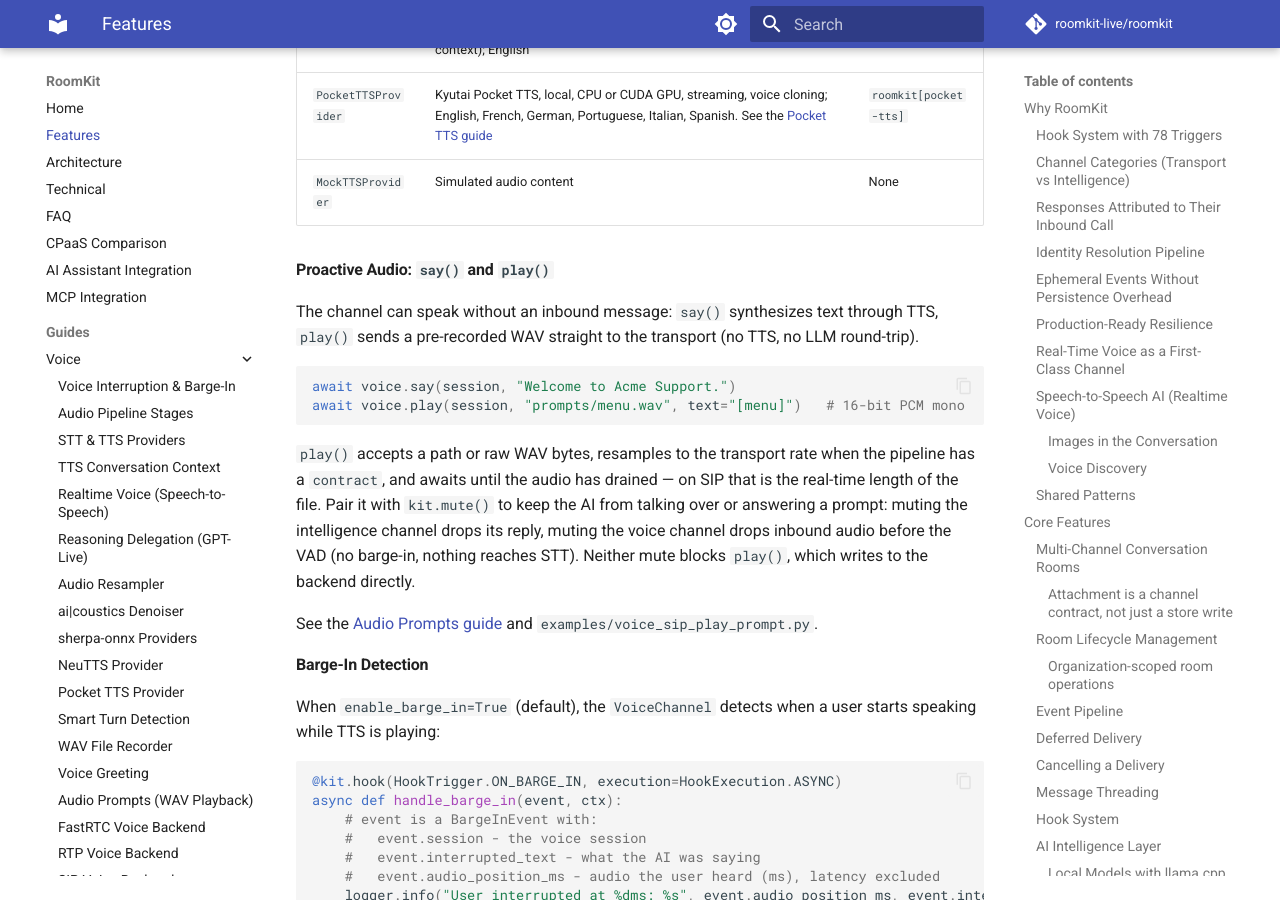
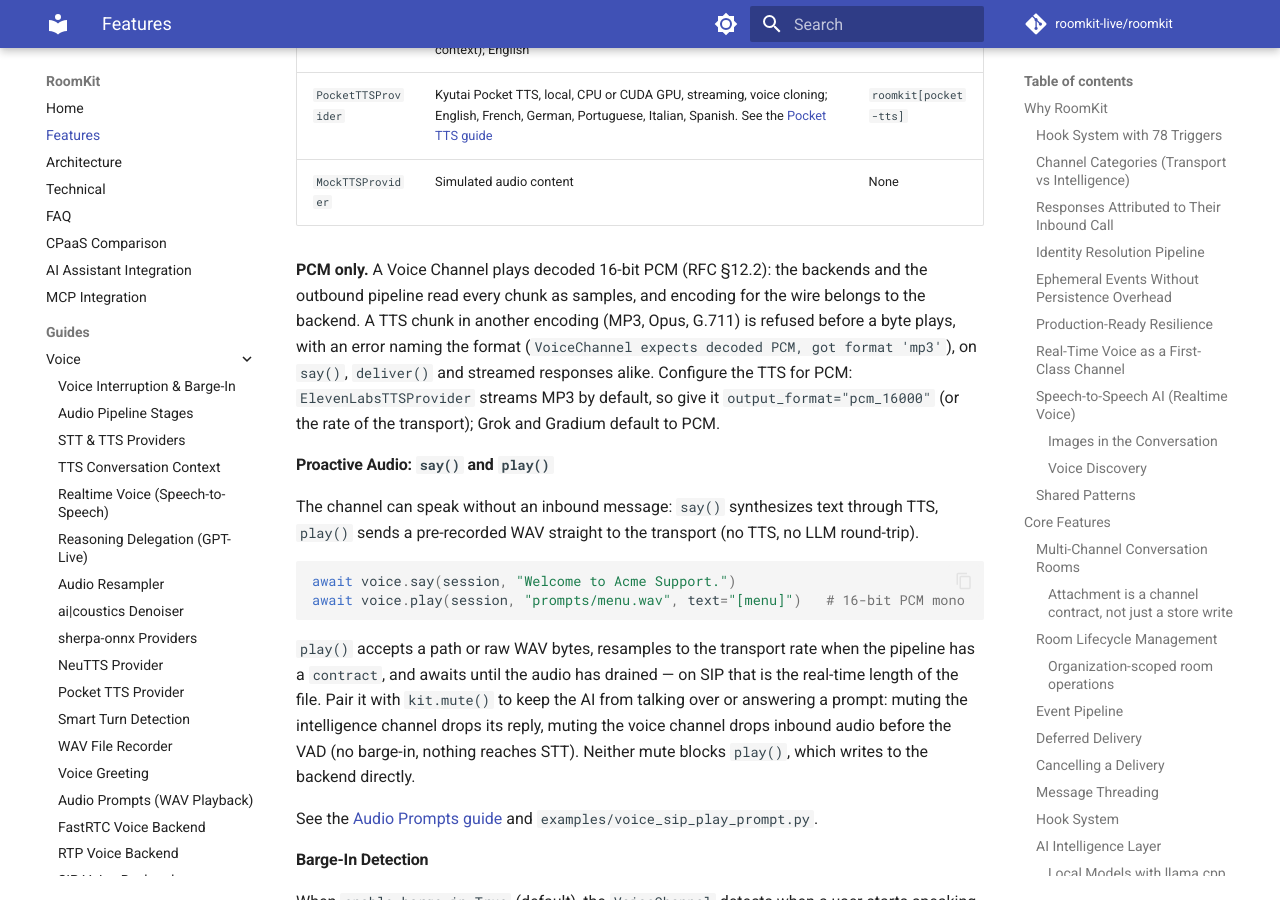
Before and after one commit to roomkit-live/roomkit-docs, an MkDocs documentation site: the page built from docs/features.md, in a window 1280 px wide and 900 px high, scrolled down 64771 px. Built offline with MkDocs 1.6.1 and Material for MkDocs 9.7.7, drawn with Linux system fonts in a browser that asks for light colours; comment, search, counter and statistics services are not loaded; some of the changed text lies outside the part shown.

Commit message:
docs(voice): a VoiceChannel plays PCM only and refuses an MP3, Opus or G.711 TTS chunk; ElevenLabs on a VoiceChannel takes output_format pcm_<rate> (RMK-415)

```diff
--- a/docs/features.md
+++ b/docs/features.md
@@ -2362,6 +2362,15 @@ The `VoiceChannel` orchestrates the full real-time pipeline:
 | `PocketTTSProvider` | Kyutai Pocket TTS, local, CPU or CUDA GPU, streaming, voice cloning; English, French, German, Portuguese, Italian, Spanish. See the [Pocket TTS guide](guides/pocket-tts.md) | `roomkit[pocket-tts]` |
 | `MockTTSProvider` | Simulated audio content | None |
 
+**PCM only.** A Voice Channel plays decoded 16-bit PCM (RFC §12.2): the
+backends and the outbound pipeline read every chunk as samples, and encoding
+for the wire belongs to the backend. A TTS chunk in another encoding (MP3,
+Opus, G.711) is refused before a byte plays, with an error naming the format
+(`VoiceChannel expects decoded PCM, got format 'mp3'`), on `say()`, `deliver()`
+and streamed responses alike. Configure the TTS for PCM: `ElevenLabsTTSProvider`
+streams MP3 by default, so give it `output_format="pcm_16000"` (or the rate of
+the transport); Grok and Gradium default to PCM.
+
 #### Proactive Audio: `say()` and `play()`
 
 The channel can speak without an inbound message: `say()` synthesizes text through TTS, `play()` sends a pre-recorded WAV straight to the transport (no TTS, no LLM round-trip).
```
Also changed, not shown: docs/guides/stt-tts-providers.md (+1 -1 lines).
